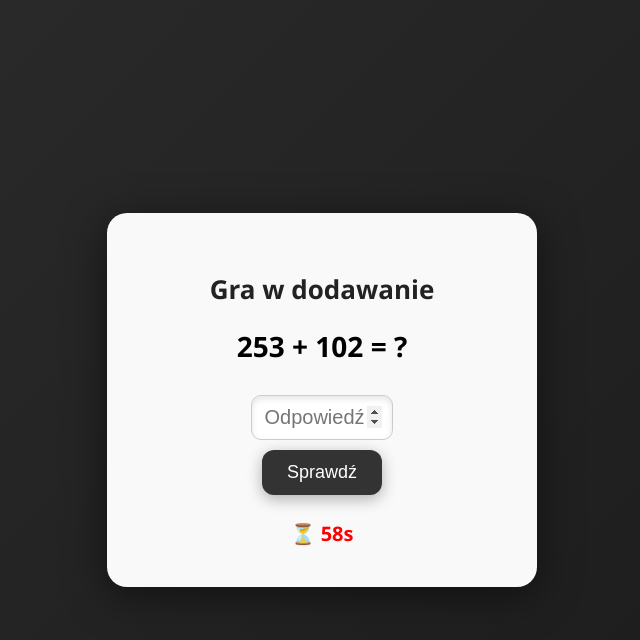
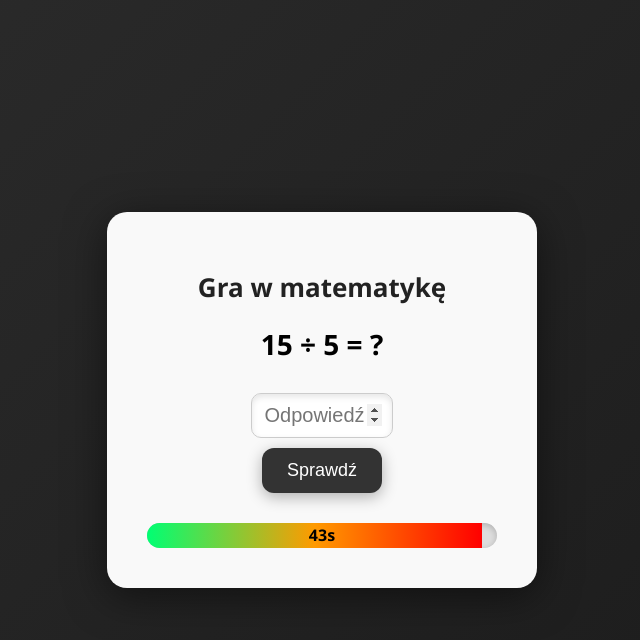
Before and after one commit to NikBancik24/NikBancik24, a plain HTML site: page index.html in a window 1280 px wide. Both pictures are taken after a click on the button "Start". Shown: the whole page, without its empty margins (318-958 px from the left). Drawn offline with Linux system fonts and the light colour scheme.

Commit message:
Update index.html

```diff
--- a/index.html
+++ b/index.html
@@ -2,7 +2,7 @@
 <html lang="pl">
 <head>
   <meta charset="UTF-8">
-  <title>Gra w dodawanie</title>
+  <title>Gra w matematykę</title>
   <style>
     body {
       margin: 0;
@@ -71,13 +71,36 @@
     }
 
     #timer {
-      font-size: 20px;
-      margin-top: 15px;
-      color: red;
-      font-weight: bold;
+      margin-top: 20px;
+      position: relative;
+      height: 25px;
+      width: 100%;
+      background: #ddd;
+      border-radius: 15px;
+      overflow: hidden;
+      box-shadow: inset 0 2px 6px rgba(0,0,0,0.2);
     }
 
-    /* MODAL */
+    #timerBar {
+      position: absolute;
+      left: 0;
+      top: 0;
+      height: 100%;
+      width: 100%;
+      background: linear-gradient(90deg, #00ff73, #ff9a00, #ff0000);
+      transition: width 1s linear;
+    }
+
+    #timerText {
+      position: absolute;
+      width: 100%;
+      top: 0;
+      text-align: center;
+      line-height: 25px;
+      font-weight: bold;
+      color: #000;
+    }
+
     .modal {
       position: fixed;
       top: 0; left: 0;
@@ -124,7 +147,7 @@
 </head>
 <body>
   <div class="card" id="gameCard">
-    <h1>Gra w dodawanie</h1>
+    <h1>Gra w matematykę</h1>
     <button id="startBtn" onclick="pokazPrzyklad()">Start</button>
     <div id="example"></div>
 
@@ -132,7 +155,10 @@
       <input type="number" id="answer" placeholder="Odpowiedź">
       <br>
       <button onclick="sprawdz()">Sprawdź</button>
-      <div id="timer"></div>
+      <div id="timer">
+        <div id="timerBar"></div>
+        <div id="timerText">30s</div>
+      </div>
     </div>
   </div>
 
@@ -145,27 +171,55 @@
   </div>
 
   <script>
-    let liczba1, liczba2;
+    let liczba1, liczba2, operator;
     let timerInterval;
-    let czas = 60;
+    let czas;
+    let maxCzas;
 
     function pokazPrzyklad() {
-      liczba1 = Math.floor(Math.random() * 300) + 1;
-      liczba2 = Math.floor(Math.random() * 300) + 1;
+      // Генерация оператора с ровной вероятностью 25% для каждого
+      const los = Math.random();
+      if (los < 0.25) operator = '+';
+      else if (los < 0.5) operator = '-';
+      else if (los < 0.75) operator = '×';
+      else operator = '÷';
 
-      document.getElementById("example").innerText = liczba1 + " + " + liczba2 + " = ?";
+      // Генерация чисел в зависимости от типа операции
+      if (operator === '+') {
+        liczba1 = Math.floor(Math.random() * 100) + 1;
+        liczba2 = Math.floor(Math.random() * 100) + 1;
+        maxCzas = 30;
+      }
+      else if (operator === '-') {
+        liczba1 = Math.floor(Math.random() * 100) + 1;
+        liczba2 = Math.floor(Math.random() * 100) + 1;
+        if (liczba2 > liczba1) [liczba1, liczba2] = [liczba2, liczba1];
+        maxCzas = 30;
+      }
+      else if (operator === '×') {
+        liczba1 = Math.floor(Math.random() * 10) + 1;
+        liczba2 = Math.floor(Math.random() * 10) + 1;
+        maxCzas = 30;
+      }
+      else if (operator === '÷') {
+        liczba2 = Math.floor(Math.random() * 9) + 2;
+        let wynik = Math.floor(Math.random() * 10) + 1;
+        liczba1 = liczba2 * wynik;
+        maxCzas = 45;
+      }
+
+      document.getElementById("example").innerText = `${liczba1} ${operator} ${liczba2} = ?`;
       document.getElementById("answerBox").style.display = "block";
       document.getElementById("startBtn").style.display = "none";
       document.getElementById("answer").value = "";
       document.getElementById("answer").focus();
 
-      // запускаем таймер
-      czas = 60;
-      document.getElementById("timer").innerText = "⏳ " + czas + "s";
+      czas = maxCzas;
+      updateTimer();
       clearInterval(timerInterval);
       timerInterval = setInterval(() => {
         czas--;
-        document.getElementById("timer").innerText = "⏳ " + czas + "s";
+        updateTimer();
         if (czas <= 0) {
           clearInterval(timerInterval);
           pokazModal("⏰ Nie zdążyłeś!");
@@ -173,10 +227,34 @@
       }, 1000);
     }
 
+    function updateTimer() {
+      const bar = document.getElementById("timerBar");
+      const text = document.getElementById("timerText");
+      const percent = (czas / maxCzas) * 100;
+      bar.style.width = percent + "%";
+      text.textContent = czas + "s";
+    }
+
     function sprawdz() {
+      let odpInput = document.getElementById("answer");
+      let odp = odpInput.value.trim();
+
+      if (odp === "") {
+        pokazModal("⚠️ Wpisz odpowiedź!");
+        return;
+      }
+
       clearInterval(timerInterval);
-      let odp = parseInt(document.getElementById("answer").value);
-      let wynik = liczba1 + liczba2;
+      odp = parseFloat(odp);
+      let wynik;
+
+      switch (operator) {
+        case '+': wynik = liczba1 + liczba2; break;
+        case '-': wynik = liczba1 - liczba2; break;
+        case '×': wynik = liczba1 * liczba2; break;
+        case '÷': wynik = liczba1 / liczba2; break;
+      }
+
       if (odp === wynik) {
         pokazModal("✅ Poprawnie!<br>+1 banan 🍌");
       } else {
@@ -197,14 +275,12 @@
       modal.classList.remove("show");
       setTimeout(() => {
         modal.style.display = "none";
-        // возвращаем меню
         document.getElementById("answerBox").style.display = "none";
         document.getElementById("example").innerText = "";
         document.getElementById("startBtn").style.display = "inline-block";
       }, 300);
     }
 
-    // Enter как "Sprawdź"
     document.addEventListener("keydown", function(event) {
       if (event.key === "Enter" && document.getElementById("answerBox").style.display === "block") {
         sprawdz();
```
